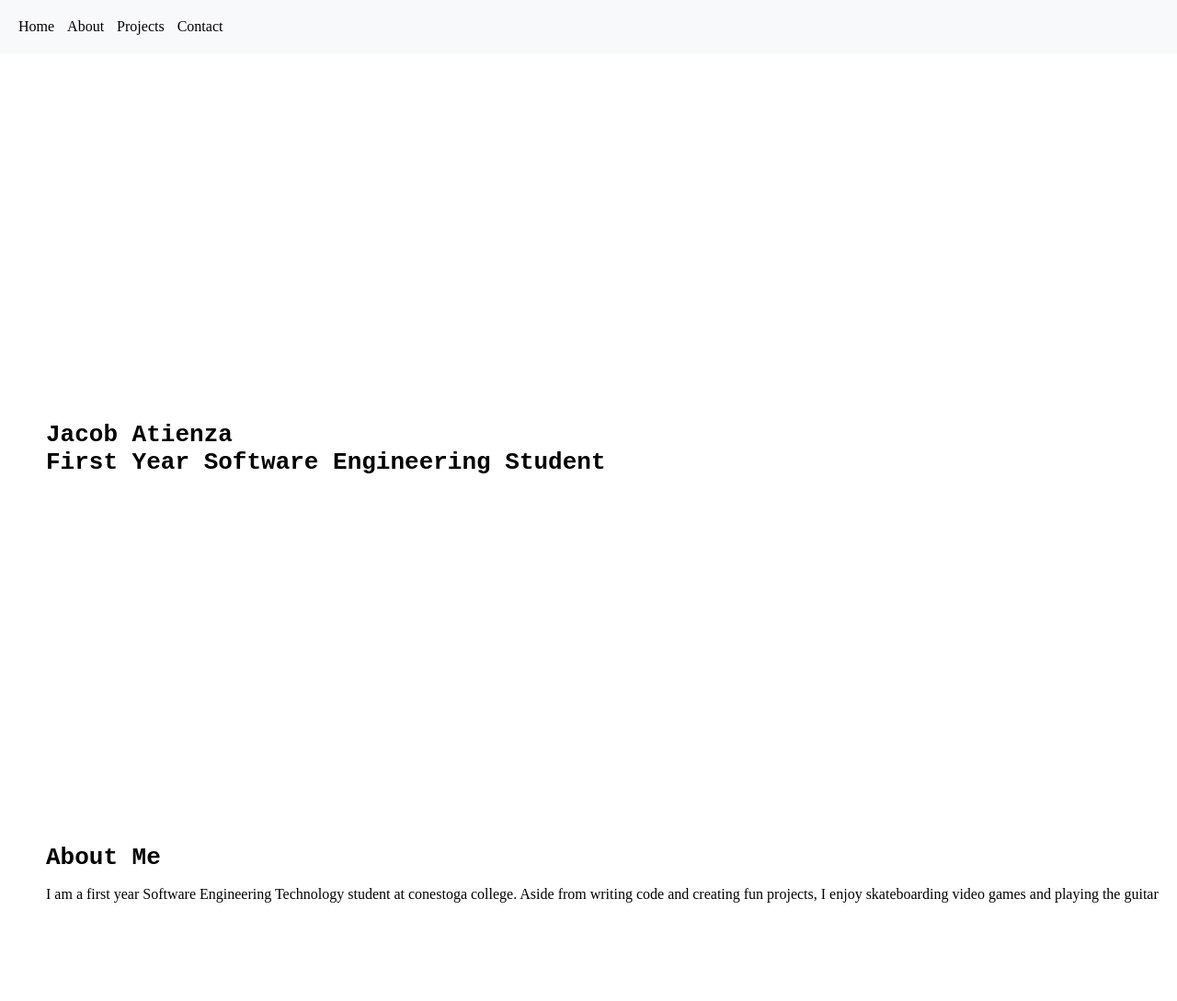
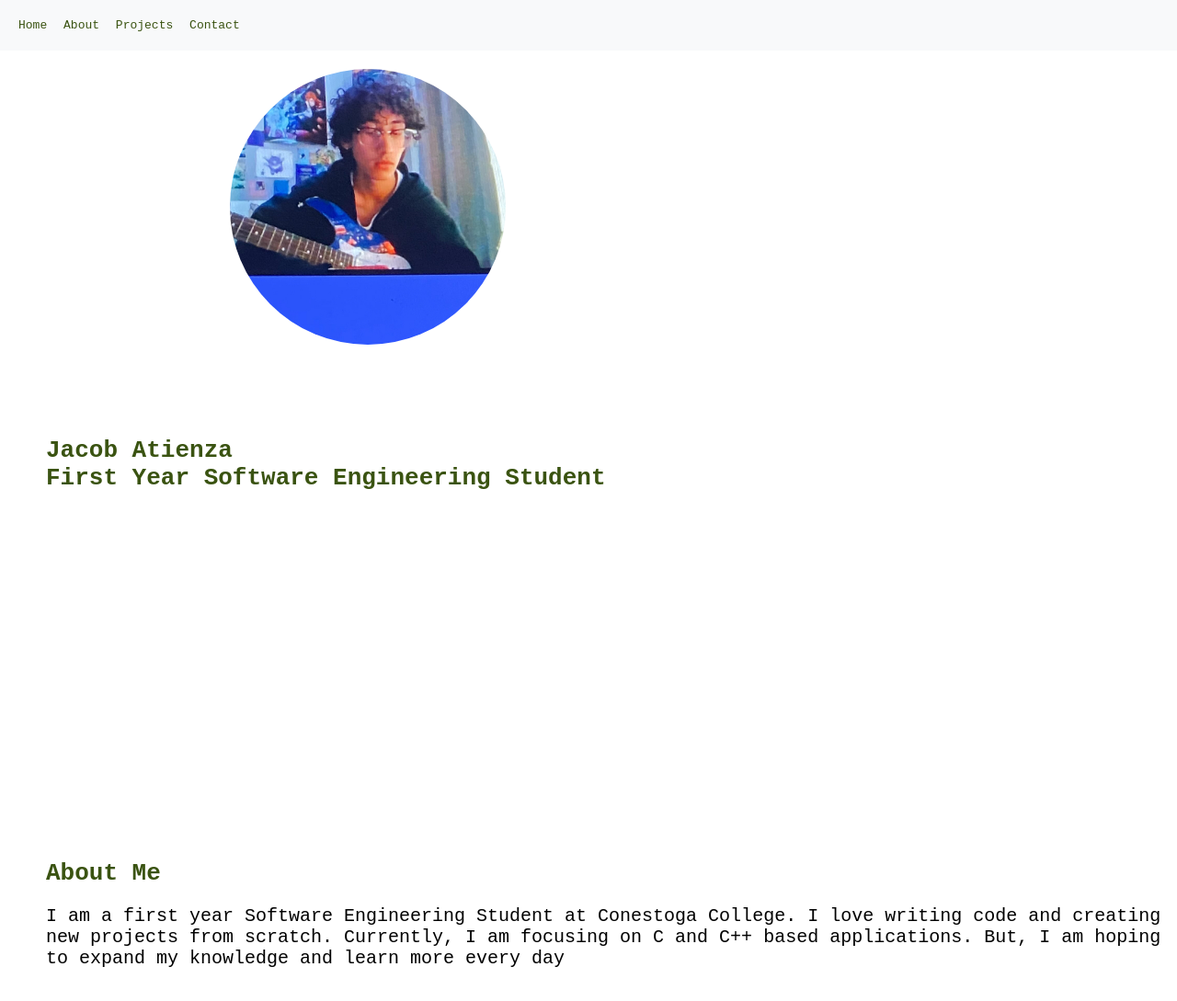
Before and after one commit to eve4code/eve4code.github.com, a plain HTML site: page index.html in a window 1280 px wide. Shown: the whole page at 92% size. Before the commit the page ends 998 px from the top, so only its background shows below. Drawn offline with Linux system fonts and the light colour scheme.

Commit message:
Picture and Font Coloring
Changed the color of some fonts and added a picture of myself .

```diff
--- a/index.html
+++ b/index.html
@@ -9,13 +9,17 @@
 <body>
     <nav>
         <ul>
+            <div class="top-sections">
             <li><a href="#home">Home</a></li>
             <li><a href="#about">About</a></li>
             <li><a href="#projects">Projects</a></li>
             <li><a href="#contact">Contact</a></li>
+        </div>
         </ul>
     </nav>
-
+    <div id="selfie">
+<img src="IMG_1582.png" alt="me!">
+</div>
     <header class="main-header">
         Jacob Atienza
         <br>
@@ -27,8 +31,8 @@
         About Me
     </header>
     <section id="about">
-        <p>I am a first year Software Engineering Technology student at conestoga college. Aside from writing code and creating fun projects, I enjoy skateboarding video games and playing the guitar</p>
+        <p>I am a first year Software Engineering Student at Conestoga College. I love writing code and creating new projects from scratch. Currently, I am focusing on C and C++ based applications. But, I am hoping to expand my knowledge and learn more every day</p>
     </section>
-
+<br>
 </body>
 </html>
--- a/styles.css
+++ b/styles.css
@@ -1,3 +1,8 @@
+
+*{
+  font-family: monospace;
+}
+
 
 body, ul {
     margin: 0;
@@ -26,10 +31,9 @@ body, ul {
   .main-header {
    font-size: 2em;
    text-align: left;
-   padding-top: 300px;
    padding-left: 50px;
-   font-family: monospace;
    font-weight: 700;
+   color:#3A5311;
   }
 
   .about-header{
@@ -37,10 +41,35 @@ body, ul {
    text-align: left;
    padding-top: 300px;
    padding-left: 50px;
-   font-family: monospace;
    font-weight: 700;
+   color: #3A5311;
   }
 
   #about{
     padding-left:50px;
+    font-size: 20px;
   }
+
+  #selfie {
+    margin-left: 250px;
+    margin-top:20px;
+    display: flex;
+    justify-content: center;
+    align-items: center;
+    height: 100vh;
+    overflow: hidden;
+    border-radius: 50%;
+    width: 300px;
+    height: 300px;
+}
+
+#selfie img{
+    object-fit: cover;
+    width: 1000px;
+    height: 1000px;
+}
+
+
+.top-sections *{
+  color: #3A5311;
+}
```
Also changed, not shown: IMG_1582.png (added).
